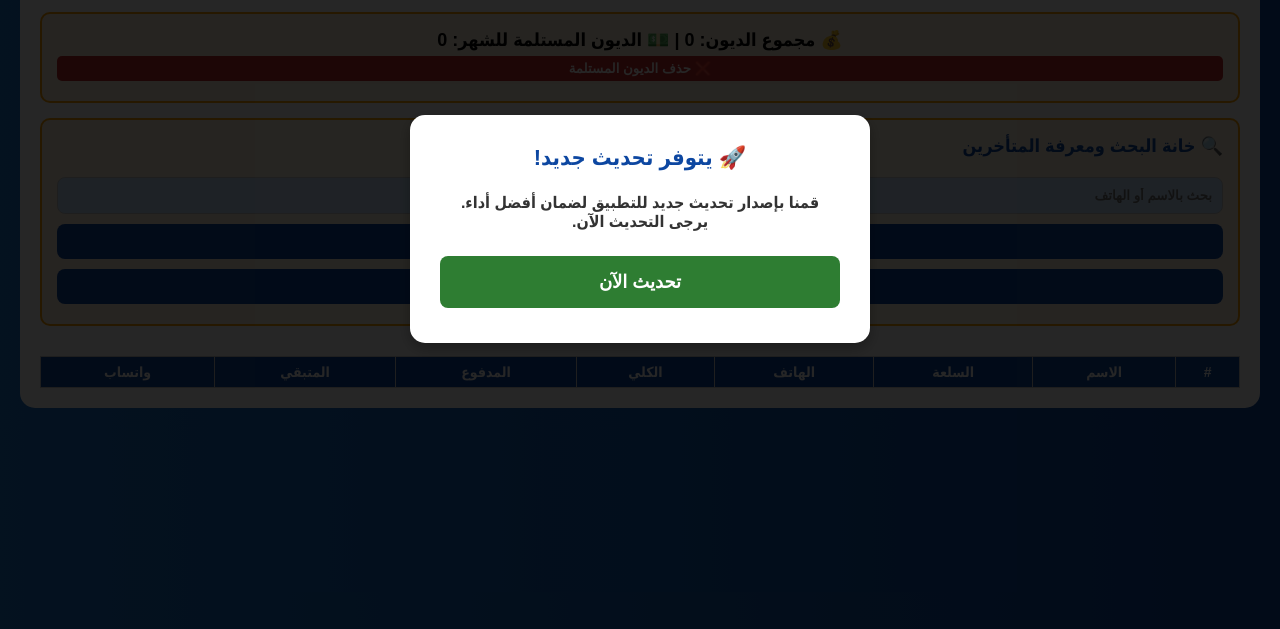
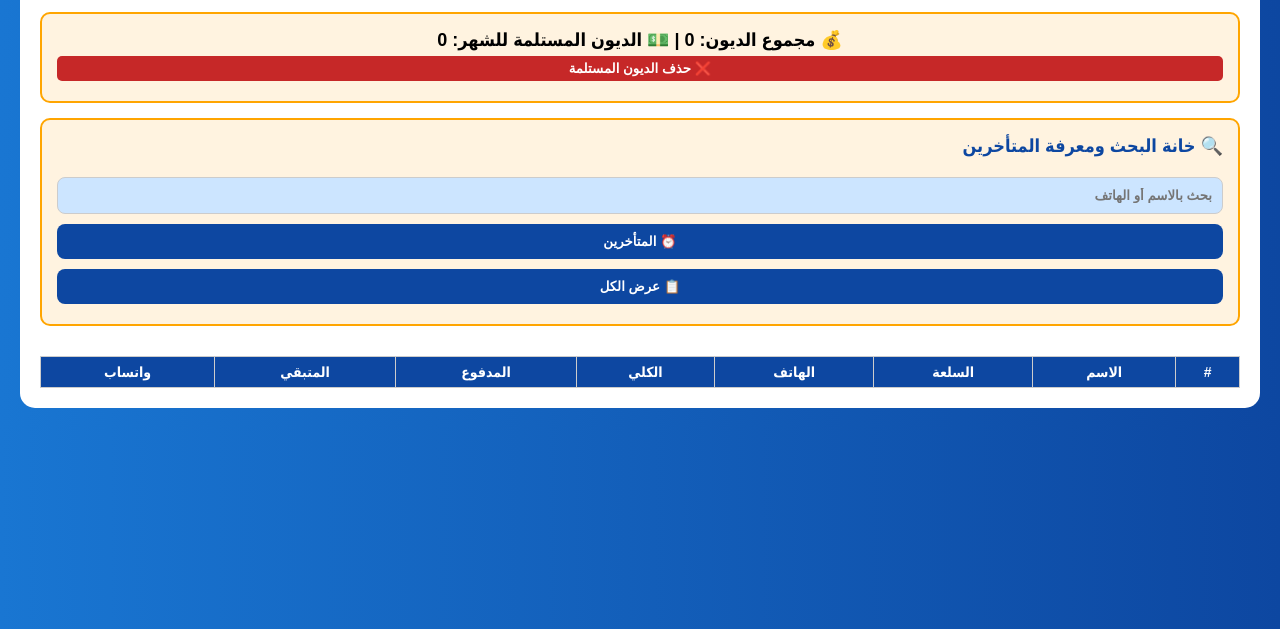
Before and after one commit to 1998basm1998-bot/HHHHHhhhhHHHHH, a plain HTML site: page index.html in a window 1280 px wide. Shown: the part 171-800 px from the top of the page. Drawn offline with Linux system fonts and the light colour scheme; no server answers.

Commit message:
Remove update modal from index.html
Removed update modal section from the HTML.

```diff
--- a/index.html
+++ b/index.html
@@ -8,17 +8,6 @@
 <link rel="stylesheet" href="style.css">
 </head>
 <body>
-
-<div id="updateModal" class="pwa-modal hidden">
-    <div class="pwa-modal-content">
-        <h3>🚀 يتوفر تحديث جديد!</h3>
-        <p>قمنا بإصدار تحديث جديد للتطبيق لضمان أفضل أداء. يرجى التحديث الآن.</p>
-        <button id="updateBtn" class="pwa-btn" onclick="executeUpdate()">
-            <span id="updateBtnText">تحديث الآن</span>
-            <div id="updateSpinner" class="spinner"></div>
-        </button>
-    </div>
-</div>
 
 <div id="mainApp">
     <div class="container">
```
